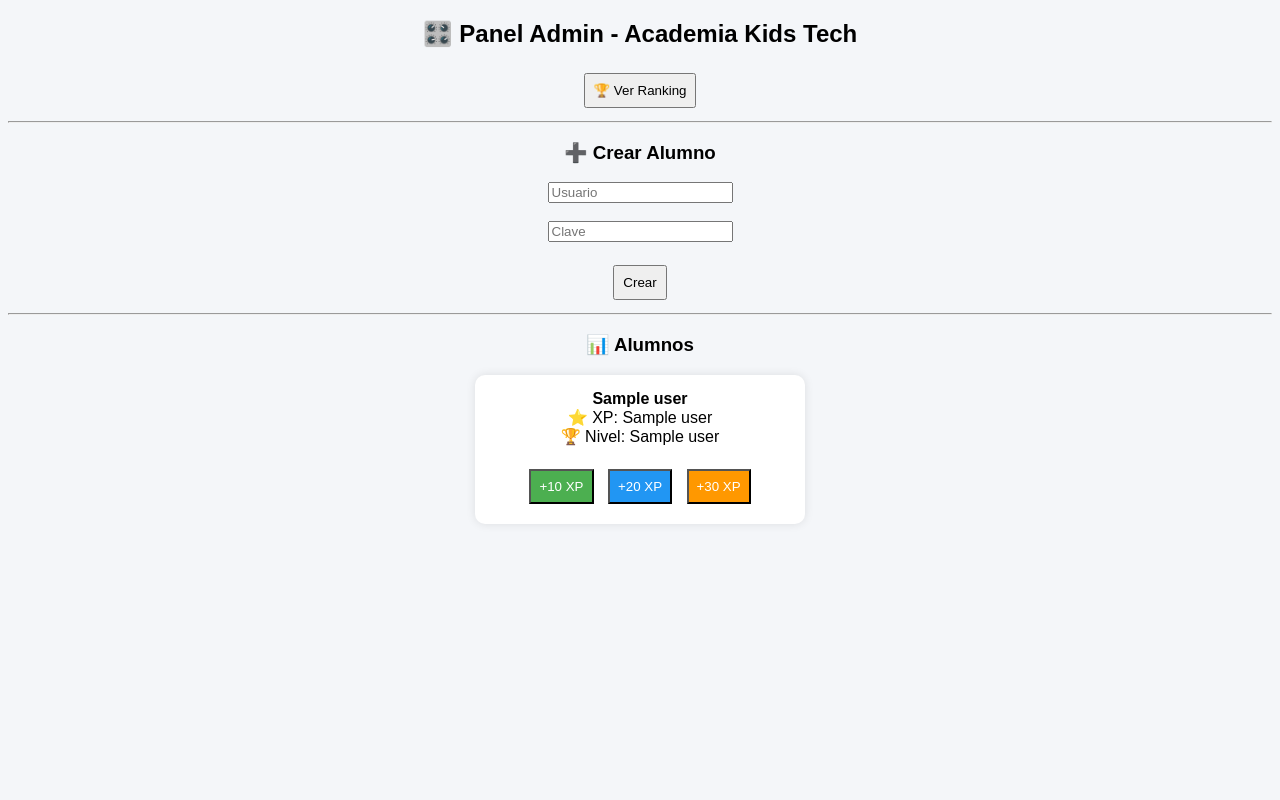
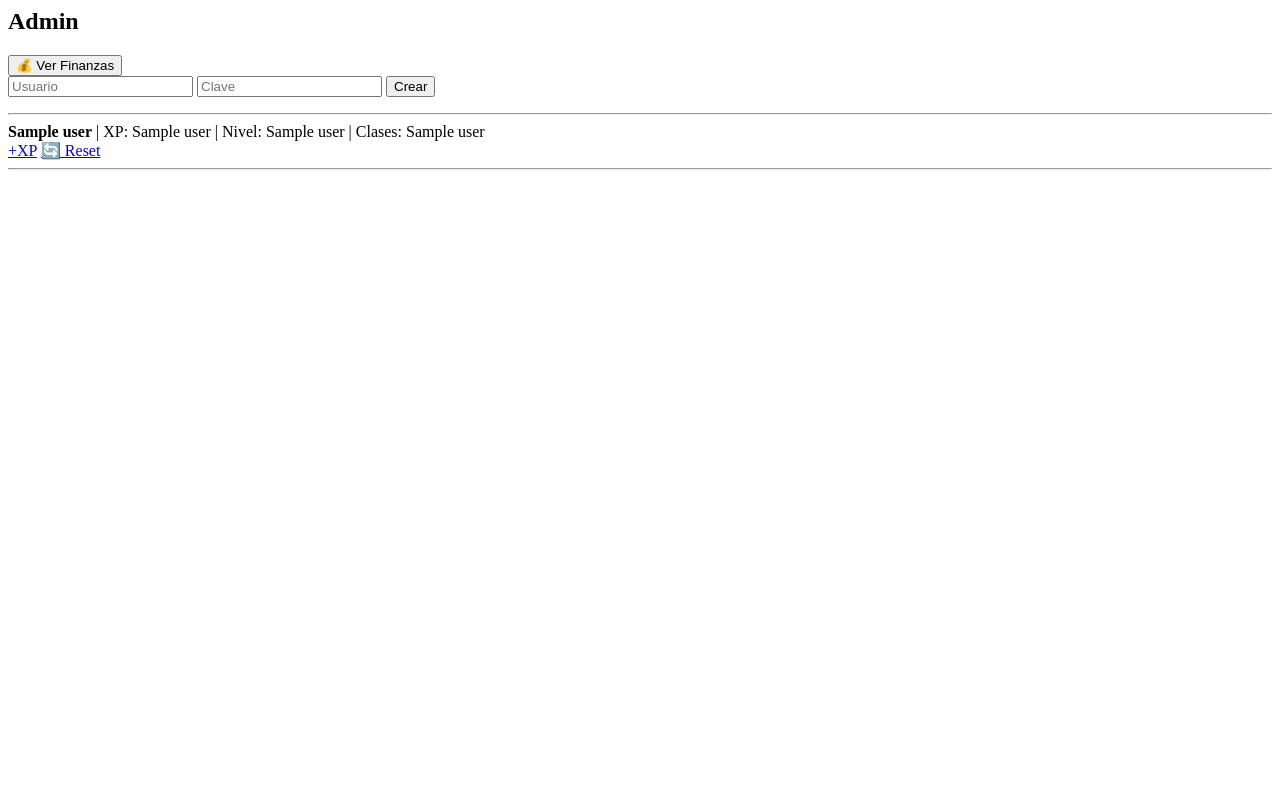
Before and after one commit to Gotte2025/academia-kids-tech, a Flask app: template templates/admin.html in a window 1280 px wide. Run offline with Flask 3, Linux system fonts and the light colour scheme; the template is opened without the code that fills it: most values are stand-ins (such as "Sample title", 1, 10 or a date in 2020).

Commit message:
update finanzas

```diff
--- a/app.py
+++ b/app.py
@@ -1,12 +1,16 @@
 from flask import Flask, render_template, request, redirect, session
 import sqlite3
 import os
+import mercadopago
 
 app = Flask(__name__)
 app.secret_key = "secret123"
 
+sdk = mercadopago.SDK("TU_ACCESS_TOKEN")
+RESET_KEY = "1234"
+
 # ------------------------
-# BASE DE DATOS
+# DB
 # ------------------------
 def get_db():
     return sqlite3.connect("database.db")
@@ -14,22 +18,36 @@ def get_db():
 def init_db():
     conn = get_db()
     c = conn.cursor()
+
     c.execute("""
     CREATE TABLE IF NOT EXISTS users (
         id INTEGER PRIMARY KEY AUTOINCREMENT,
         username TEXT,
         password TEXT,
         xp INTEGER,
-        nivel INTEGER
+        nivel INTEGER,
+        clases INTEGER DEFAULT 0
     )
     """)
+
+    # TABLA PAGOS 💰
+    c.execute("""
+    CREATE TABLE IF NOT EXISTS pagos (
+        id INTEGER PRIMARY KEY AUTOINCREMENT,
+        username TEXT,
+        pack INTEGER,
+        monto INTEGER,
+        fecha TIMESTAMP DEFAULT CURRENT_TIMESTAMP
+    )
+    """)
+
     conn.commit()
     conn.close()
 
 # ------------------------
 # LOGIN
 # ------------------------
-@app.route("/", methods=["GET", "POST"])
+@app.route("/", methods=["GET","POST"])
 def login():
     if request.method == "POST":
         user = request.form["username"]
@@ -37,7 +55,7 @@ def login():
 
         conn = get_db()
         c = conn.cursor()
-        c.execute("SELECT * FROM users WHERE username=? AND password=?", (user, pw))
+        c.execute("SELECT * FROM users WHERE username=? AND password=?", (user,pw))
         result = c.fetchone()
         conn.close()
 
@@ -57,19 +75,23 @@ def dashboard():
 
     conn = get_db()
     c = conn.cursor()
-    c.execute("SELECT xp, nivel FROM users WHERE username=?", (session["user"],))
+    c.execute("SELECT xp, nivel, clases FROM users WHERE username=?", (session["user"],))
     data = c.fetchone()
     conn.close()
+
+    if data[2] <= 0:
+        return render_template("pago.html", user=session["user"])
 
     return render_template("dashboard.html",
                            user=session["user"],
                            xp=data[0],
-                           nivel=data[1])
+                           nivel=data[1],
+                           clases=data[2])
 
 # ------------------------
-# ADMIN PRO
+# ADMIN
 # ------------------------
-@app.route("/admin", methods=["GET", "POST"])
+@app.route("/admin", methods=["GET","POST"])
 def admin():
     conn = get_db()
     c = conn.cursor()
@@ -78,8 +100,8 @@ def admin():
         user = request.form["username"]
         pw = request.form["password"]
 
-        c.execute("INSERT INTO users (username,password,xp,nivel) VALUES (?,?,0,1)",
-                  (user, pw))
+        c.execute("INSERT INTO users (username,password,xp,nivel,clases) VALUES (?,?,0,1,0)",
+                  (user,pw))
         conn.commit()
 
     c.execute("SELECT * FROM users")
@@ -89,7 +111,7 @@ def admin():
     return render_template("admin.html", users=users)
 
 # ------------------------
-# SUMAR XP
+# XP + USO DE CLASE
 # ------------------------
 @app.route("/add_xp/<username>/<int:xp>")
 def add_xp(username, xp):
@@ -97,8 +119,8 @@ def add_xp(username, xp):
     c = conn.cursor()
 
     c.execute("UPDATE users SET xp = xp + ? WHERE username=?", (xp, username))
+    c.execute("UPDATE users SET clases = clases - 1 WHERE username=? AND clases > 0", (username,))
 
-    # recalcular nivel automáticamente
     c.execute("SELECT xp FROM users WHERE username=?", (username,))
     total_xp = c.fetchone()[0]
 
@@ -111,22 +133,149 @@ def add_xp(username, xp):
     return redirect("/admin")
 
 # ------------------------
+# RESET TOTAL
+# ------------------------
+@app.route("/reset")
+def reset():
+    if request.args.get("key") != RESET_KEY:
+        return "❌ Acceso denegado"
+
+    conn = get_db()
+    c = conn.cursor()
+    c.execute("DELETE FROM users")
+    c.execute("DELETE FROM sqlite_sequence WHERE name='users'")
+    conn.commit()
+    conn.close()
+
+    return "✅ Base limpia"
+
+# ------------------------
+# RESET USER
+# ------------------------
+@app.route("/reset_user/<username>")
+def reset_user(username):
+    conn = get_db()
+    c = conn.cursor()
+    c.execute("UPDATE users SET xp=0, nivel=1, clases=0 WHERE username=?", (username,))
+    conn.commit()
+    conn.close()
+    return redirect("/admin")
+
+# ------------------------
+# PAGOS PACK
+# ------------------------
+@app.route("/pagar/<username>/<int:pack>")
+def pagar(username, pack):
+
+    if pack == 1:
+        precio = 3000
+    elif pack == 4:
+        precio = 10000
+    elif pack == 16:
+        precio = 35000
+    else:
+        return "Error pack"
+
+    preference_data = {
+        "items": [
+            {
+                "title": f"Pack {pack} clases - {username}",
+                "quantity": 1,
+                "unit_price": precio
+            }
+        ],
+        "metadata": {
+            "username": username,
+            "clases": pack
+        }
+    }
+
+    preference = sdk.preference().create(preference_data)
+    return redirect(preference["response"]["init_point"])
+
+# ------------------------
+# WEBHOOK
+# ------------------------
+@app.route("/webhook", methods=["POST"])
+def webhook():
+    data = request.json
+
+    if data.get("type") == "payment":
+        payment_id = data["data"]["id"]
+
+        payment = sdk.payment().get(payment_id)
+        info = payment["response"]
+
+        if info["status"] == "approved":
+            username = info["metadata"]["username"]
+            clases = info["metadata"]["clases"]
+
+            if clases == 1:
+                monto = 3000
+            elif clases == 4:
+                monto = 10000
+            elif clases == 16:
+                monto = 35000
+            else:
+                monto = 0
+
+            conn = get_db()
+            c = conn.cursor()
+
+            c.execute("UPDATE users SET clases = clases + ? WHERE username=?", (clases, username))
+
+            # guardar pago 💰
+            c.execute("INSERT INTO pagos (username, pack, monto) VALUES (?, ?, ?)",
+                      (username, clases, monto))
+
+            conn.commit()
+            conn.close()
+
+    return "OK"
+
+# ------------------------
 # RANKING
 # ------------------------
 @app.route("/ranking")
 def ranking():
     conn = get_db()
     c = conn.cursor()
-
-    c.execute("SELECT username, xp, nivel FROM users ORDER BY xp DESC")
+    c.execute("SELECT username, xp FROM users ORDER BY xp DESC")
     users = c.fetchall()
-
     conn.close()
 
     return render_template("ranking.html", users=users)
 
 # ------------------------
-# MAIN (IMPORTANTE PARA RENDER)
+# FINANZAS 💰
+# ------------------------
+@app.route("/finanzas")
+def finanzas():
+    conn = get_db()
+    c = conn.cursor()
+
+    c.execute("SELECT SUM(monto) FROM pagos")
+    total = c.fetchone()[0] or 0
+
+    c.execute("SELECT COUNT(*) FROM pagos")
+    cantidad = c.fetchone()[0]
+
+    c.execute("SELECT pack, COUNT(*) FROM pagos GROUP BY pack")
+    packs = c.fetchall()
+
+    c.execute("SELECT username, pack, monto, fecha FROM pagos ORDER BY fecha DESC")
+    historial = c.fetchall()
+
+    conn.close()
+
+    return render_template("finanzas.html",
+                           total=total,
+                           cantidad=cantidad,
+                           packs=packs,
+                           historial=historial)
+
+# ------------------------
+# MAIN
 # ------------------------
 if __name__ == "__main__":
     init_db()
--- /dev/null
+++ b/pago.html
@@ -0,0 +1,5 @@
+<h2>Comprar clases</h2>
+
+<a href="/pagar/{{user}}/1">1 clase - $3000</a><br><br>
+<a href="/pagar/{{user}}/4">Pack 4 - $10000</a><br><br>
+<a href="/pagar/{{user}}/16">Pack 16 - $35000</a>
--- a/templates/admin.html
+++ b/templates/admin.html
@@ -1,68 +1,24 @@
-<!DOCTYPE html>
-<html>
-<head>
-  <title>Admin PRO</title>
-  <style>
-    body {
-      font-family: Arial;
-      text-align: center;
-      background: #f4f6f9;
-    }
-
-    .card {
-      background: white;
-      padding: 15px;
-      margin: 10px auto;
-      width: 300px;
-      border-radius: 10px;
-      box-shadow: 0 0 10px rgba(0,0,0,0.1);
-    }
-
-    button {
-      padding: 8px;
-      margin: 5px;
-      cursor: pointer;
-    }
-
-    .xp10 { background: #4CAF50; color: white; }
-    .xp20 { background: #2196F3; color: white; }
-    .xp30 { background: #ff9800; color: white; }
-
-  </style>
-</head>
-
-<body>
-
-<h2>🎛️ Panel Admin - Academia Kids Tech</h2>
-
-<a href="/ranking">
-  <button>🏆 Ver Ranking</button>
+<h2>Admin</h2>
+<a href="/finanzas">
+<button>💰 Ver Finanzas</button>
 </a>
-
-<hr>
-
-<h3>➕ Crear Alumno</h3>
 <form method="POST">
-  <input name="username" placeholder="Usuario"><br><br>
-  <input name="password" placeholder="Clave"><br><br>
-  <button type="submit">Crear</button>
+  <input name="username" placeholder="Usuario">
+  <input name="password" placeholder="Clave">
+  <button>Crear</button>
 </form>
 
 <hr>
 
-<h3>📊 Alumnos</h3>
+{% for user in users %}
+<div>
+  <b>{{user[1]}}</b> | XP: {{user[3]}} | Nivel: {{user[4]}} | Clases: {{user[5]}}
 
-{% for user in users %}
-<div class="card">
-  <b>{{user[1]}}</b><br>
-  ⭐ XP: {{user[3]}}<br>
-  🏆 Nivel: {{user[4]}}<br><br>
+  <br>
 
-  <a href="/add_xp/{{user[1]}}/10"><button class="xp10">+10 XP</button></a>
-  <a href="/add_xp/{{user[1]}}/20"><button class="xp20">+20 XP</button></a>
-  <a href="/add_xp/{{user[1]}}/30"><button class="xp30">+30 XP</button></a>
+  <a href="/add_xp/{{user[1]}}/20">+XP</a>
+  <a href="/reset_user/{{user[1]}}" onclick="return confirm('Reset?')">🔄 Reset</a>
+
 </div>
+<hr>
 {% endfor %}
-
-</body>
-</html>
```
Also changed, not shown: finanzas.html (added, +18 -0 lines), templates/dashboard.html (+5 -61 lines), templates/ranking.html (+2 -27 lines), database.db.
